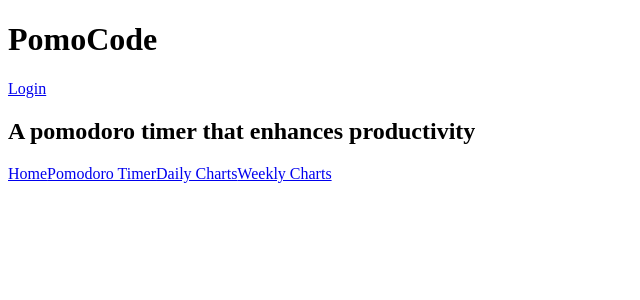
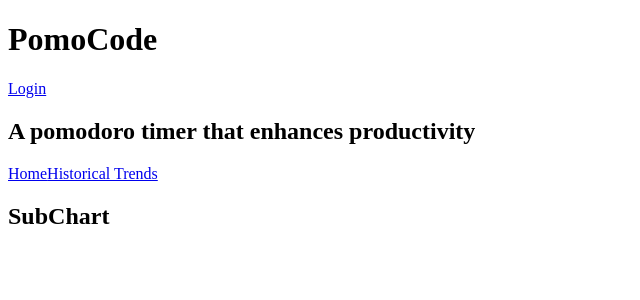
Before and after one commit to teamPERSEUS/Pomocode, a React app: page /subchart in a window 1280 px wide. Shown: the top 300 px of the page, without its empty margins (0-640 px from the left). Built offline with nearby package versions, Linux system fonts and the light colour scheme; no server answers; the HTML template or start-up script is replaced by a standard one.

Commit message:
modified index.jsx file for refactoring components and changes to Dashboard reflect these changes too

```diff
--- a/src/index.jsx
+++ b/src/index.jsx
@@ -2,12 +2,17 @@ import React from 'react';
 import ReactDOM from 'react-dom';
 import { Router, Link } from '@reach/router';
 import axios from 'axios';
-import Timer from './presentational/Timer';
 import Dashboard from './presentational/Dashboard';
-import DailyCharts from './presentational/DailyCharts';
-import WeeklyCharts from './presentational/WeeklyCharts';
-import Dropdown from './presentational/Dropdown';
+import HomePage from './presentational/HomePage/HomePage';
+import Header from './presentational/Header/Header';
+import IntervalUpdates from './presentational/IntervalUpdates/IntervalUpdates';
+import IssueSelector from './presentational/IssueSelector/IssueSelector';
+import IssueProgress from './presentational/IssueProgress/IssueProgress';
+import MainChart from './presentational/MainChart/MainChart';
+import SubChart from './presentational/SubChart/SubChart';
+import HistoricalTrends from './presentational/HistoricalTrends/HistoricalTrends';
 import queries from '../utils/queries';
+
 
 const serverPort = process.env.NODE_ENV !== 'production' ? 'http://localhost:1337' : '';
 
@@ -70,16 +75,18 @@ class App extends React.Component {
         <h2 className="description">A pomodoro timer that enhances productivity</h2>
         <nav className="navBar">
           <Link to="/">Home</Link>
-          <Link to="/timer">Pomodoro Timer</Link>
-          <Link to="/dailyCharts">Daily Charts</Link>
-          <Link to="/weeklyCharts">Weekly Charts</Link>
+          <Link to="/historicaltrends">Historical Trends</Link>
         </nav>
         <Router>
           <Dashboard path="/" repos={repos} issues={issues} />
-          <Timer path="/timer" />
-          <DailyCharts path="/dailyCharts" />
-          <WeeklyCharts path="/weeklyCharts" />
-          <Dropdown path="/dropdown" />
+          <HomePage path="/homepage" />
+          <Header path="/header" />
+          <IntervalUpdates path="/intervalupdates" />
+          <IssueSelector path="/issueselector" />
+          <IssueProgress path="/issueprogress" />
+          <MainChart path="/mainchart" />
+          <SubChart path="/subchart" />
+          <HistoricalTrends path="/historicaltrends" />
         </Router>
       </div>
     );
--- a/src/presentational/Dashboard.jsx
+++ b/src/presentational/Dashboard.jsx
@@ -1,9 +1,13 @@
 import React from 'react';
 import FileTree from './FileTree';
-import Timer from './Timer';
-import Calendar from './Calendar';
-import Planner from './Planner';
-import IntervalUpdates from './IntervalUpdates';
+import HomePage from './HomePage/HomePage';
+import Header from './Header/Header';
+import IntervalUpdates from './IntervalUpdates/IntervalUpdates';
+import IssueSelector from './IssueSelector/IssueSelector';
+import IssueProgress from './IssueProgress/IssueProgress';
+import MainChart from './MainChart/MainChart';
+import SubChart from './SubChart/SubChart';
+
 
 class Dashboard extends React.Component {
   constructor(props) {
@@ -15,9 +19,14 @@ class Dashboard extends React.Component {
     return (
       <div>
         <FileTree repos={this.props.repos} issues={this.props.issues} />
-        <Calendar />
-        <Planner />
+        <HomePage />
+        <Header />
         <IntervalUpdates />
+        <IssueSelector />
+        <IssueProgress />
+        <MainChart />
+        <SubChart />
+
       </div>
     );
   }
--- a/src/presentational/HistoricalTrends/HistoricalTrendsView.jsx
+++ b/src/presentational/HistoricalTrends/HistoricalTrendsView.jsx
@@ -3,7 +3,8 @@ import React from 'react';
 const HistoricalTrendsView = () => {
   return (
     <div>
-      <h2>HistoricalTrends</h2>
+      <h2>Historical Trends</h2>
+      <h3>Analyze your work history to determine how you are performing.</h3>
     </div>
   );
 };
```
